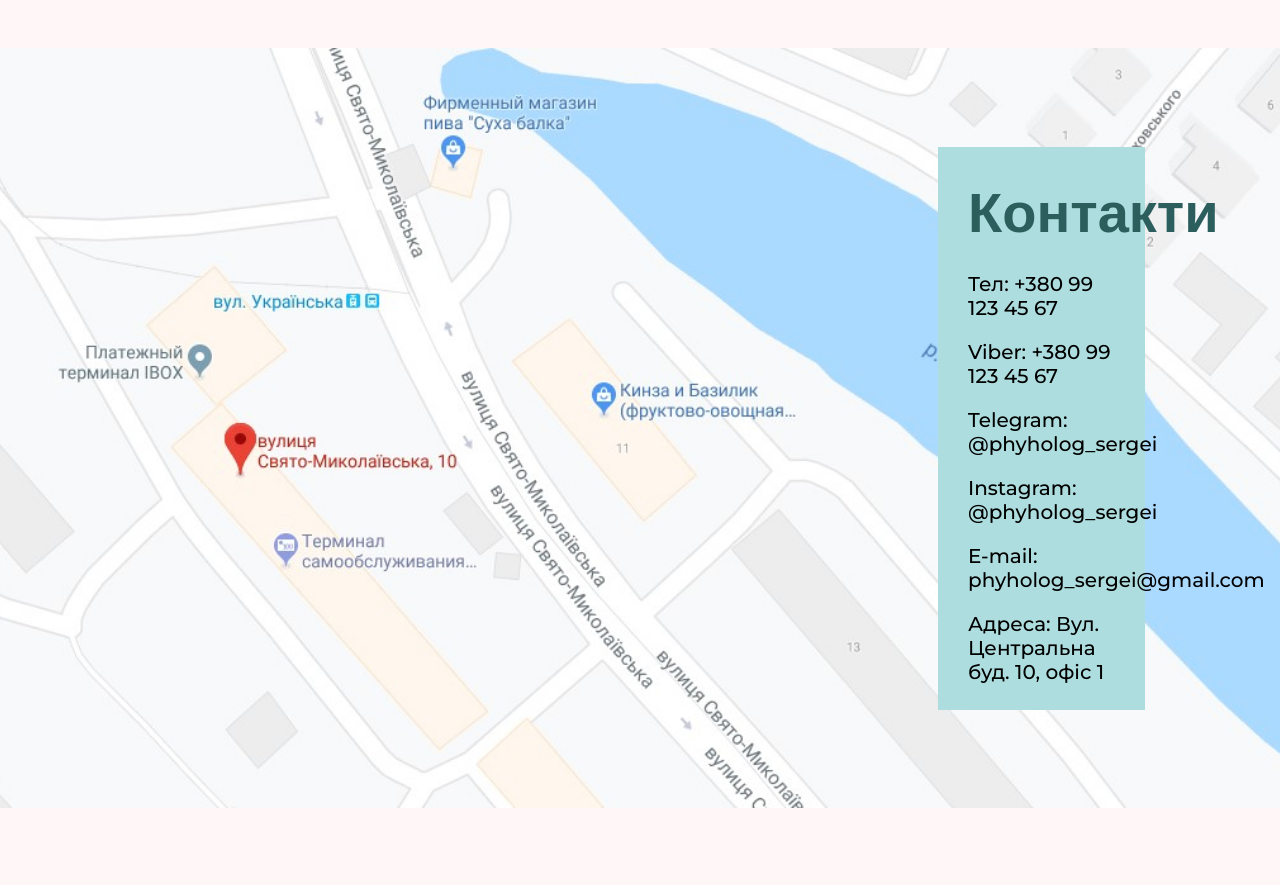
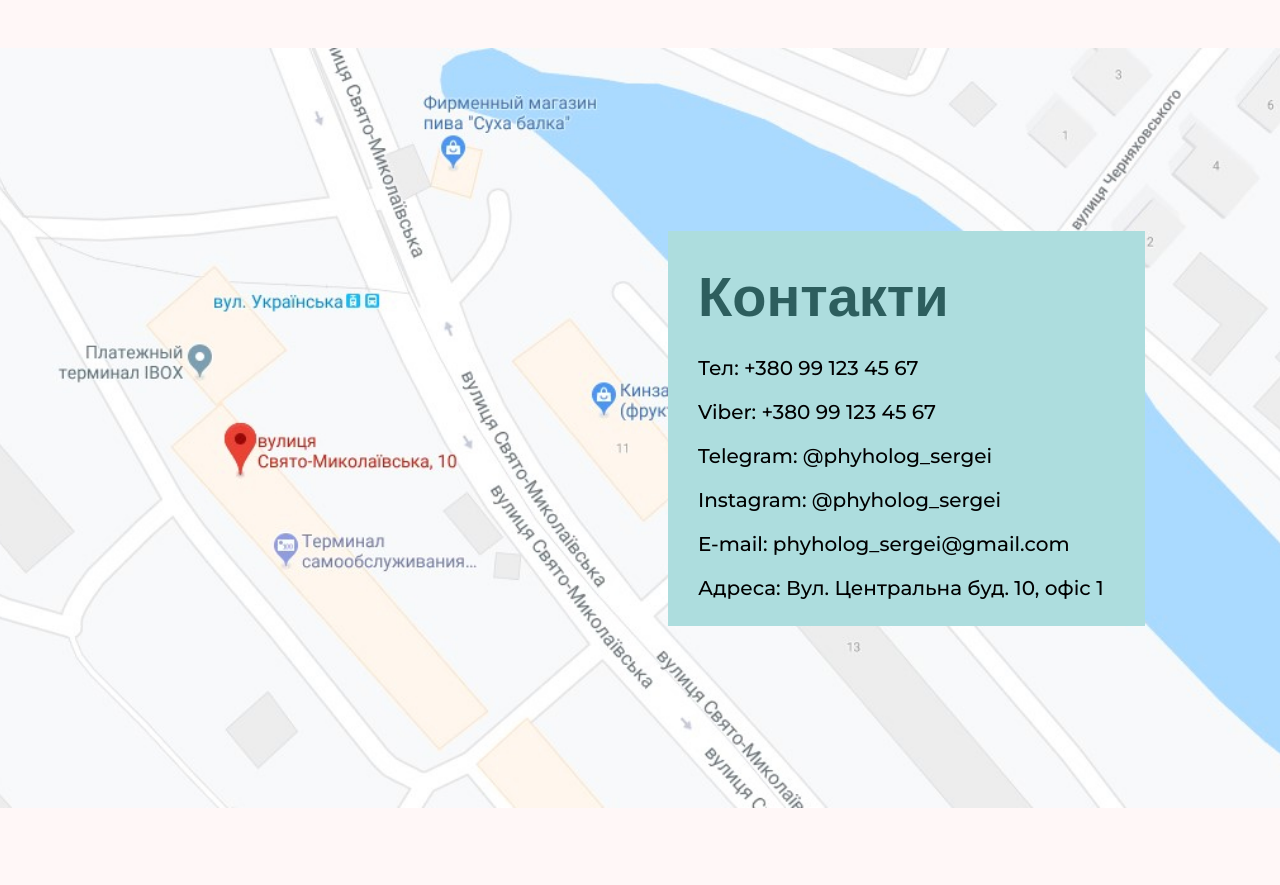
Before and after one commit to denchuhuiev-lgtm/Chuhuiev_Denys_HW, a plain HTML site: page Web_Site_Bonus/index.html in a window 1280 px wide. Shown: the part 4760-5645 px from the top of the page. Drawn offline with nearby package versions, Linux system fonts and the light colour scheme.

Commit message:
Fix homework 15 contacts block alignment

```diff
--- a/Web_Site_Bonus/index.html
+++ b/Web_Site_Bonus/index.html
@@ -335,10 +335,10 @@
 
     <!-- Блок section використовується для карти та картки з контактною інформацією. -->
     <section id="contacts" class="contacts-map-section py-16 sm:py-20">
-      <div class="mx-auto max-w-[1440px] px-0">
+      <div class="mx-auto max-w-[1440px] px-0 lg:pr-[135px]">
         <div class="grid min-h-[600px] items-center lg:grid-cols-[1fr_477px]">
           <div class="h-full min-h-[420px] lg:min-h-[600px]"></div>
-          <article class="relative z-10 mx-6 bg-[#ADDDDE] px-8 py-8 sm:mx-10 lg:mx-[135px] lg:px-[30px] lg:py-[26px]">
+          <article class="relative z-10 mx-6 w-auto max-w-[477px] justify-self-end bg-[#ADDDDE] px-8 py-8 sm:mx-10 lg:mx-0 lg:w-full lg:px-[30px] lg:py-[26px]">
             <h2 class="font-oswald text-[44px] font-bold leading-[1.2] text-[#2D5E5E] sm:text-[56px]">Контакти</h2>
             <ul class="mt-8 space-y-5 font-montserrat text-[20px] font-medium leading-6 text-black">
               <li>Тел: +380 99 123 45 67</li>
```
